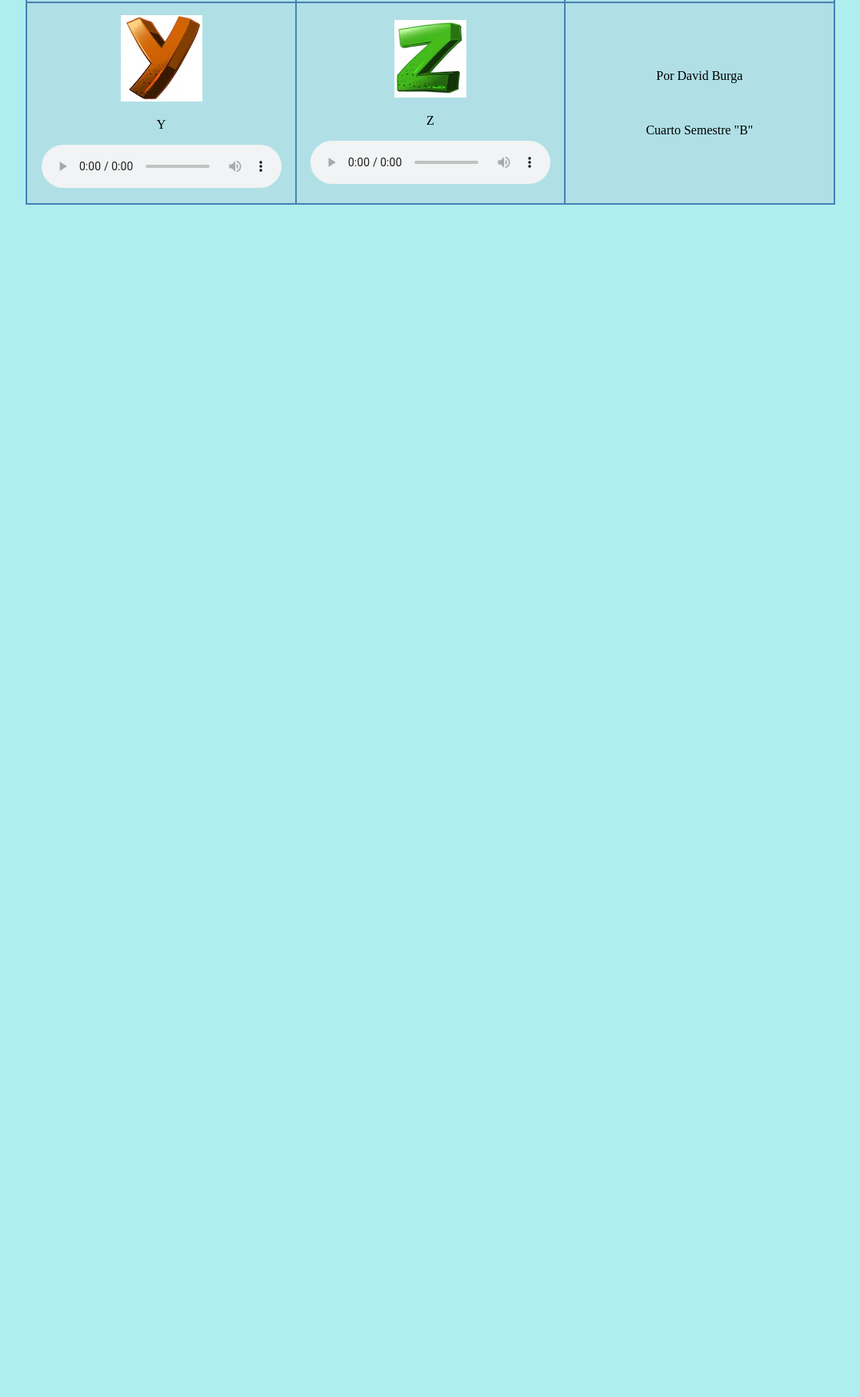
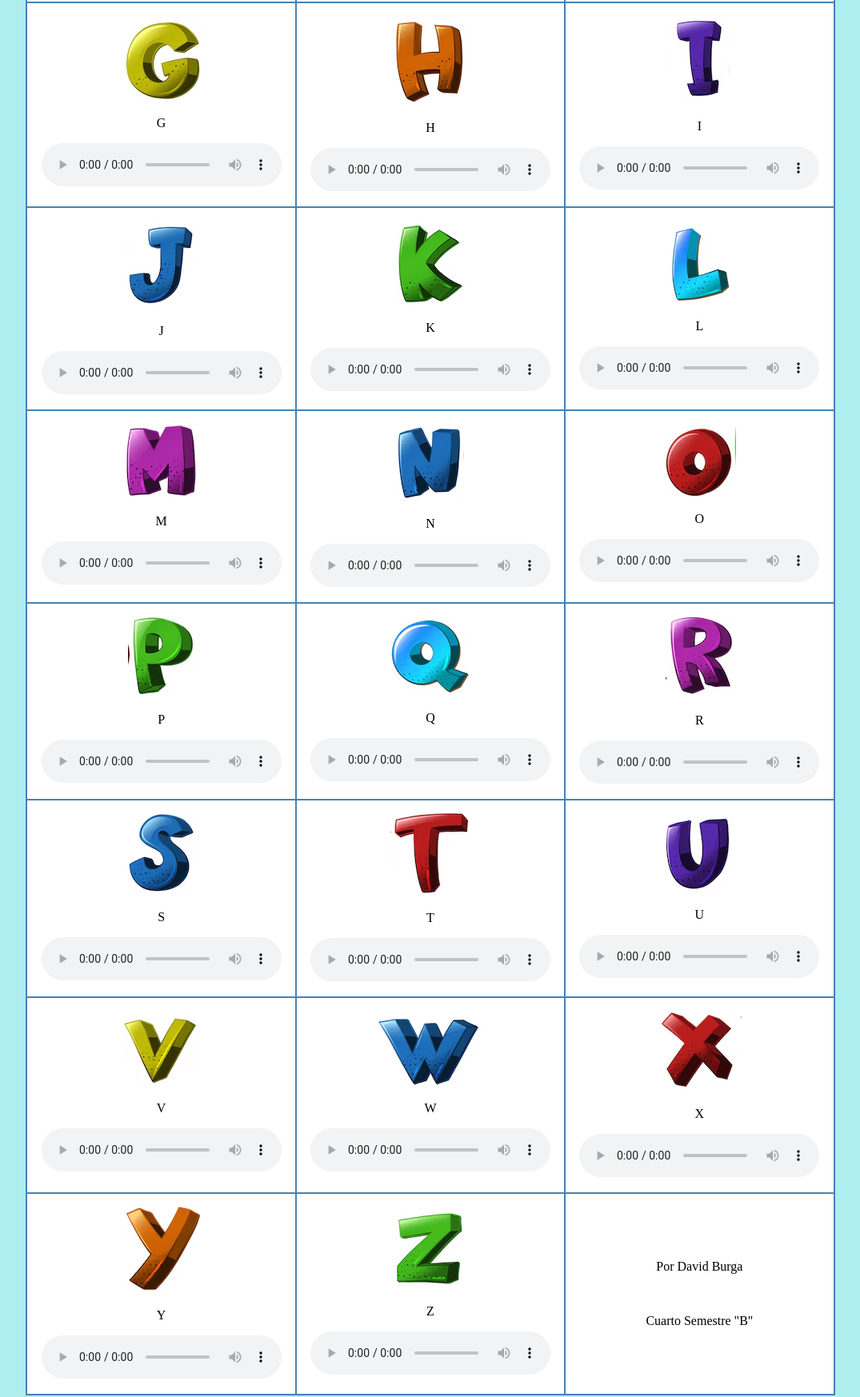
Before and after one commit to DrackGamer17/PaginaAbc.github.io, a plain HTML site: page Abc/index.html in a window 1280 px wide. Shown: the part 873-2620 px from the top of the page at 80% size, without its empty margins (102-1177 px from the left). Before the commit the page ends 1137 px from the top, so only its background shows below. Drawn offline with Linux system fonts and the light colour scheme.

Commit message:
index.html

```diff
--- a/Abc/index.html
+++ b/Abc/index.html
@@ -7,6 +7,7 @@
     <style>
         body {
             background-color: #AEEEEE;
+            color: #000000;
         }
         table {
             border-collapse: collapse;
@@ -14,9 +15,10 @@
             margin: auto;
         }
         td {
-            background-color: #B0E0E6;
+            background-color: #FFFFFF;
             border: 2px solid #4682B4;
             text-align: center;
+            color: #000000;
         }
         h1 {
             color: #FF4500;
@@ -30,7 +32,7 @@
         <marquee><h1>Universidad Central del Ecuador</h1></marquee>
         <center><h1>Facultad de Filosofía, Letras y Ciencias de la Educación</h1></center>
         <center><h1>Programación III</h1></center>
-        <center><h1><font color="red"><b>El Abecedario</b></font></h1></center>
+        <center><font color="red"><b><h1>El Abecedario</h1></b></font></center>
     </p>
 
     <table border="2" cellspacing="0" cellpadding="15" align="center">
@@ -73,7 +75,118 @@
         </tr>
 
         <!-- Tercera fila -->
-        <!-- Add remaining rows similarly -->
+        <tr>
+            <td>
+                <img src="img/G.png" alt="G">
+                <p>G</p>
+                <audio controls src="img/aud/G.m4a"></audio>
+            </td>
+            <td>
+                <img src="img/H.png" alt="H">
+                <p>H</p>
+                <audio controls src="img/aud/H.m4a"></audio>
+            </td>
+            <td>
+                <img src="img/I.png" alt="I">
+                <p>I</p>
+                <audio controls src="img/aud/I.m4a"></audio>
+            </td>
+        </tr>
+
+        <!-- Cuarta fila -->
+        <tr>
+            <td>
+                <img src="img/J.png" alt="J">
+                <p>J</p>
+                <audio controls src="img/aud/J.m4a"></audio>
+            </td>
+            <td>
+                <img src="img/K.png" alt="K">
+                <p>K</p>
+                <audio controls src="img/aud/K.m4a"></audio>
+            </td>
+            <td>
+                <img src="img/L.png" alt="L">
+                <p>L</p>
+                <audio controls src="img/aud/L.m4a"></audio>
+            </td>
+        </tr>
+
+        <!-- 5 fila -->
+        <tr>
+            <td>
+                <img src='img/M.png' alt='M'>
+                <p>M</p>
+                <audio controls src="img/aud/M.m4a"></audio>
+            </td>
+            <td>
+                <img src='img/N.png' alt='N'>
+                <p>N</p>
+                <audio controls src="img/aud/N.m4a"></audio>
+            </td>
+            <td>
+                <img src='img/O.png' alt='O'>
+                <p>O</p>
+                <audio controls src="img/aud/O.m4a"></audio>
+            </td>
+        </tr>
+
+        <!-- 6 fila -->
+        <tr>
+            <td>
+                <img src='img/P.png' alt='P'>
+                <p>P</p>
+                <audio controls src="img/aud/P.m4a"></audio>
+            </td>
+            <td>
+                <img src='img/Q.png' alt='Q'>
+                <p>Q</p>
+                <audio controls src="img/aud/Q.m4a"></audio>
+            </td>
+            <td>
+                <img src='img/R.png' alt='R'>
+                <p>R</p>
+                <audio controls src="img/aud/R.m4a"></audio>
+            </td>
+        </tr>
+
+        <!-- 7 fila -->
+        <tr>
+            <td>
+                <img src='img/S.png' alt='S'>
+                <p>S</p>
+                <audio controls src="img/aud/S.m4a"></audio>
+            </td>
+            <td>
+                <img src='img/T.png' alt='T'>
+                <p>T</p>
+                <audio controls src="img/aud/T.m4a"></audio>
+            </td>
+            <td>
+                <img src='img/U.png' alt='U'>
+                <p>U</p>
+                <audio controls src="img/aud/U.m4a"></audio>
+            </td>
+        </tr>
+
+        <!-- 8 fila -->
+        <tr>
+            <td>
+                <img src='img/V.png' alt='V'>
+                <p>V</p>
+                <audio controls src="img/aud/V.m4a"></audio>
+            </td>
+            <td>
+                <img src='img/W.png' alt='W'>
+                <p>W</p>
+                <audio controls src="img/aud/W.m4a"></audio>
+            </td>
+            <td>
+                <img src='img/X.png' alt='X'>
+                <p>X</p>
+                <audio controls src="img/aud/X.m4a"></audio>
+            </td>
+        </tr>
 
         <!-- 9 fila -->
         <tr>
```
